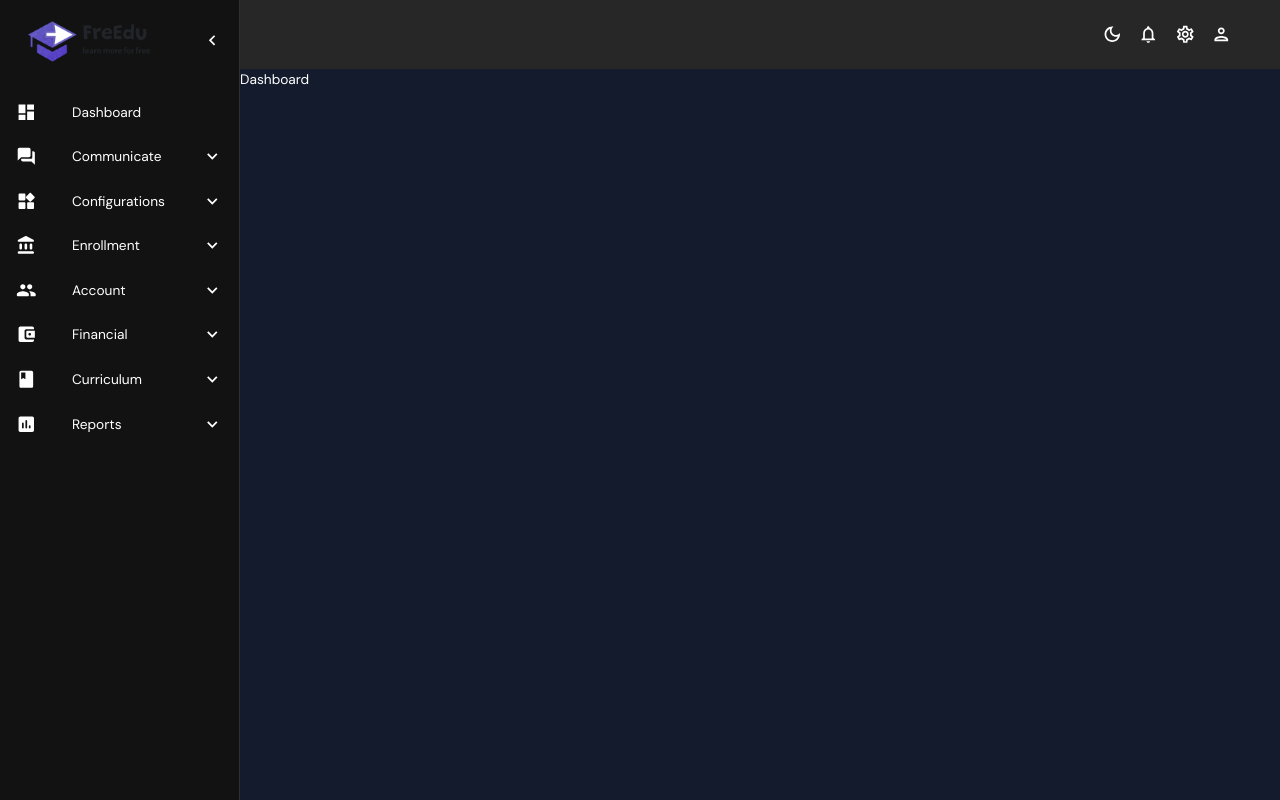
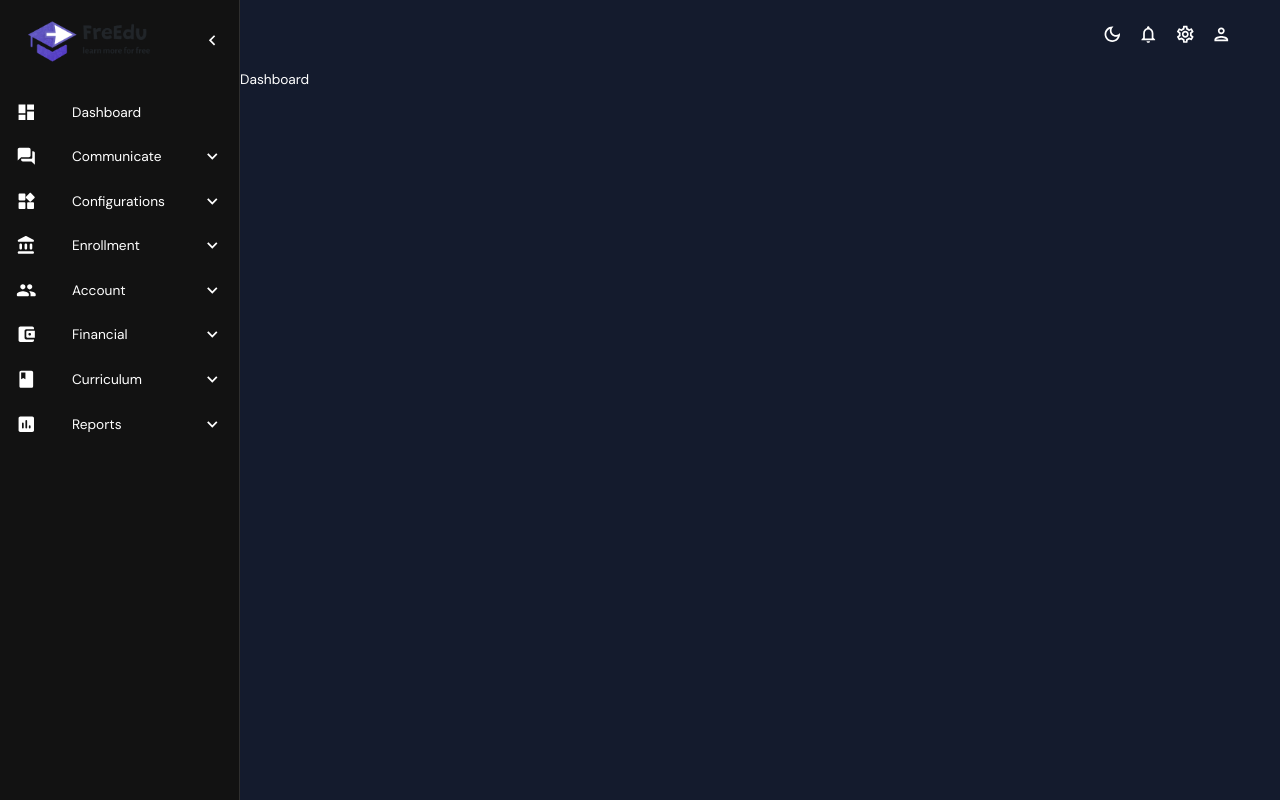
Before and after one commit to trxxxxanxx/freedu, a React (Create React App) app: page /admin/dashboard in a window 1280 px wide. Built offline with nearby package versions, Linux system fonts and the light colour scheme.

Commit message:
Update theme.js

```diff
--- a/src/theme.js
+++ b/src/theme.js
@@ -82,6 +82,8 @@ export const tokens = (mode) => ({
           800: "#FFFFFF", //JUST WHITE
           900: "#8AC44B", //JUST GREEN
           1000: "#F04438",//JUST RED
+          1100: "#005CE8", //JUST BLUE
+          1200: "#141b2d", //TOPBAR BG
         }
       }
     : {
@@ -162,6 +164,8 @@ export const tokens = (mode) => ({
           800: "#FFFFFF", //JUST WHITE
           900: "#8AC44B", //JUST GREEN
           1000: "#F04438",//JUST RED
+          1100: "#005CE8", //JUST BLUE
+          1200: "#F4F7FE", //TOPBAR BG
         }
 
       }),
```
